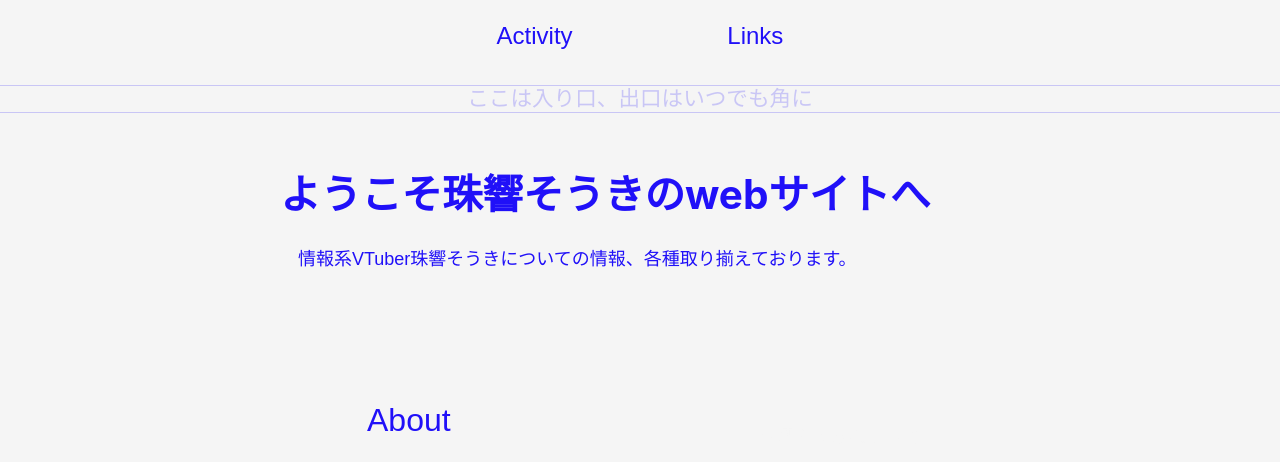
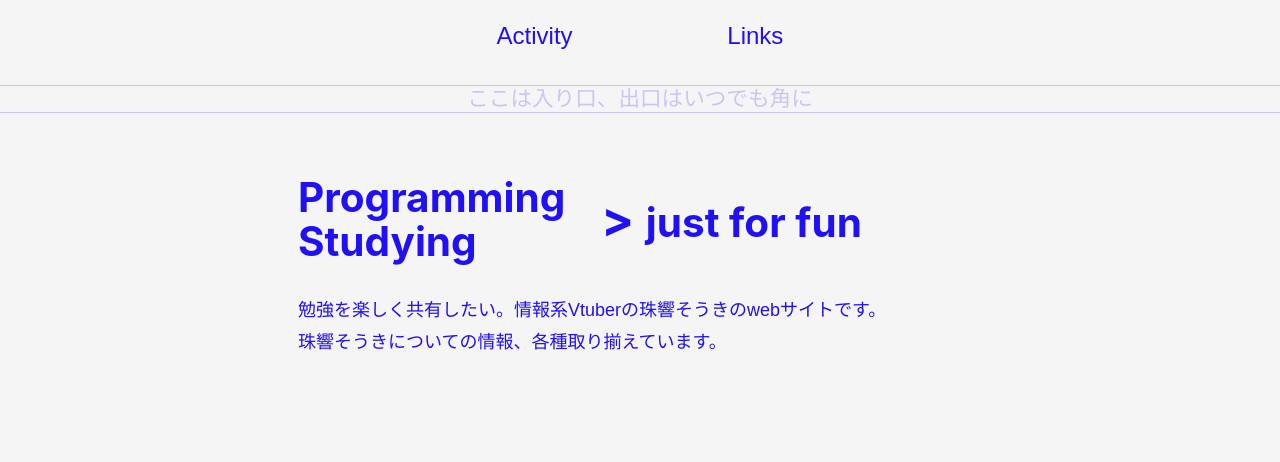
Before and after one commit to tamayura-souki/tamayura-web, a Gatsby site in the folder site/: page / in a window 1280 px wide. Shown: the part 313-775 px from the top of the page. Built offline with nearby package versions, Linux system fonts and the light colour scheme; Gatsby itself is replaced by a stand-in of ours.

Commit message:
インデックスページ更新

```diff
--- a/site/src/pages/index.js
+++ b/site/src/pages/index.js
@@ -37,8 +37,18 @@
       bottomPoem="見つけてくれてありがとう"
     >
       <div id="entranceText">
-        <h1><div id="welcome">ようこそ</div>珠響そうきのwebサイトへ</h1>
-        <p>情報系VTuber珠響そうきについての情報、各種取り揃えております。</p>
+        <h1>
+          <p id="prefix">
+          Programming <br/>
+          Studying
+          </p>
+          <p id="postfix">
+            <div id="bracket"> > </div>
+            just for <div id="fun">fun</div>
+          </p>
+        </h1>
+        <p>勉強を楽しく共有したい。情報系Vtuberの珠響そうきのwebサイトです。</p>
+        <p>珠響そうきについての情報、各種取り揃えています。</p>
       </div>
 
       <div id="links">{linkList}</div>
@@ -47,5 +57,3 @@
 }
 
 export default IndexPage
-
-// darker へのリンクだけどっかに隠しリンク作る
--- a/site/src/styles/index.css
+++ b/site/src/styles/index.css
@@ -12,10 +12,25 @@
   padding: 3px 1rem;
 }
 
-#welcome {
+#bracket {
+  font-size: larger;
   display: inline;
 }
 
-#entranceText:hover #welcome {
+#fun {
+  display: inline;
+}
+
+#prefix {
+  display: inline-block;
+  vertical-align: middle;
+}
+
+#postfix {
+  display: inline-block;
+  vertical-align: middle;
+}
+
+#entranceText:hover #fun {
   color:rgb(255,41,30);
 }
```
